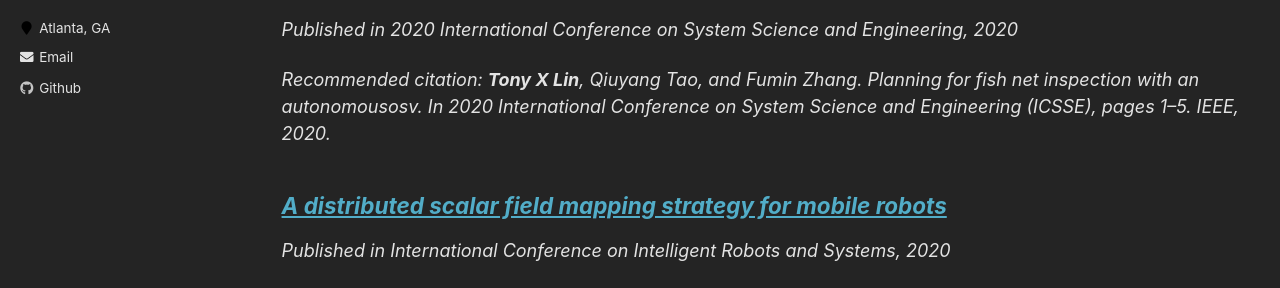
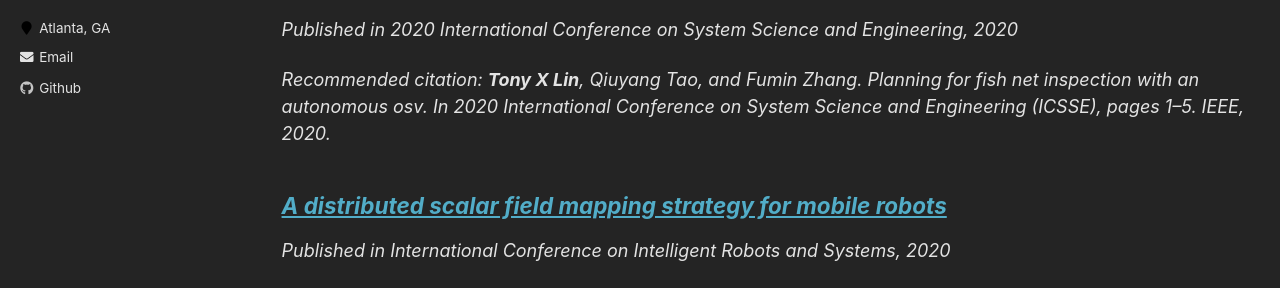
Before and after one commit to tony-x-lin/tony-x-lin.github.io, a Jekyll site: the page built from _pages/collection-archive.html, in a window 1280 px wide and 900 px high, scrolled down 1678 px. Shown: the part 310-598 px from the top of the window. Built offline with Jekyll 4.4.1, drawn with Linux system fonts in a browser that asks for light colours.

Commit message:
Update ICSSE2020.md

```diff
--- a/_publications/ICSSE2020.md
+++ b/_publications/ICSSE2020.md
@@ -4,5 +4,5 @@ collection: publications
 permalink: /publications/ICSSE2020
 venue: "2020 International Conference on System Science and Engineering"
 date: 2020-08-31
-citation: '<b>Tony X Lin</b>, Qiuyang Tao, and Fumin Zhang. Planning for fish net inspection with an autonomousosv. In <i>2020 International Conference on System Science and Engineering (ICSSE)</i>, pages 1–5. IEEE, 2020.'
+citation: '<b>Tony X Lin</b>, Qiuyang Tao, and Fumin Zhang. Planning for fish net inspection with an autonomous osv. In <i>2020 International Conference on System Science and Engineering (ICSSE)</i>, pages 1–5. IEEE, 2020.'
 ---
```
